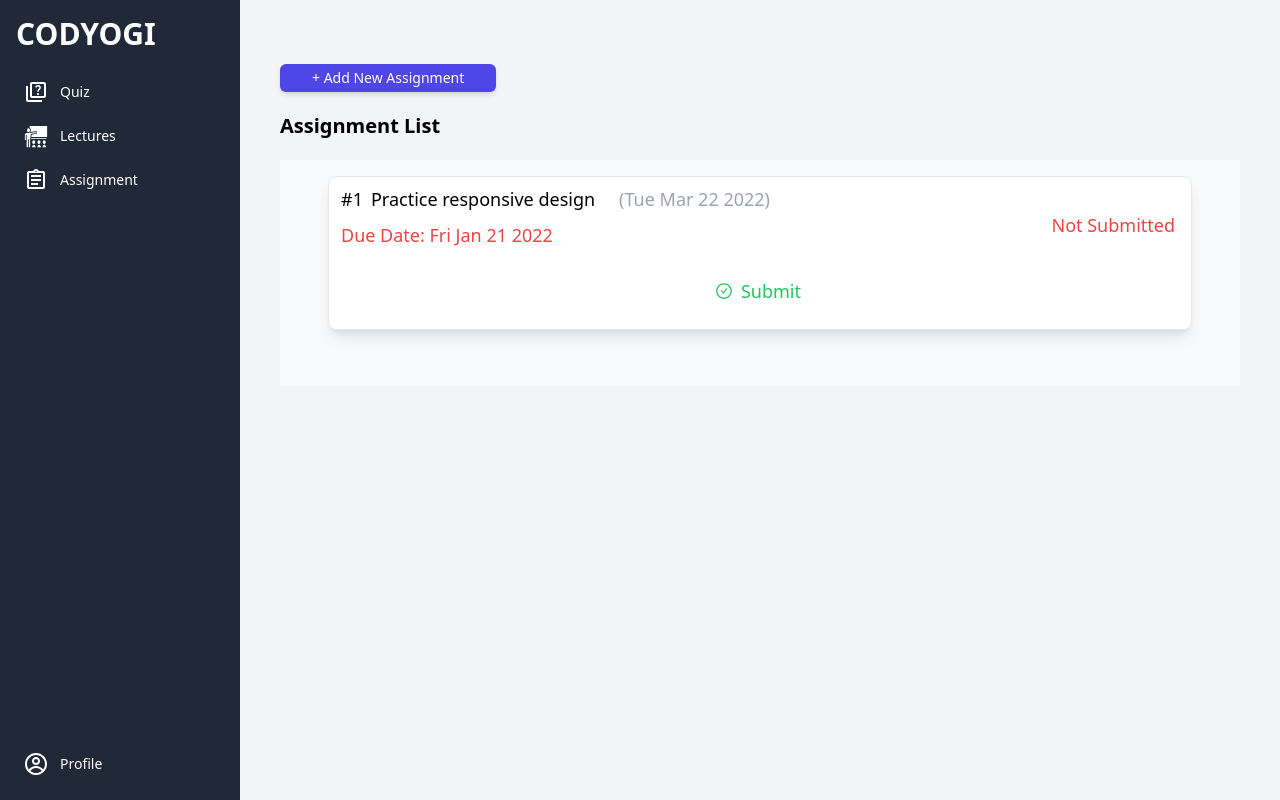
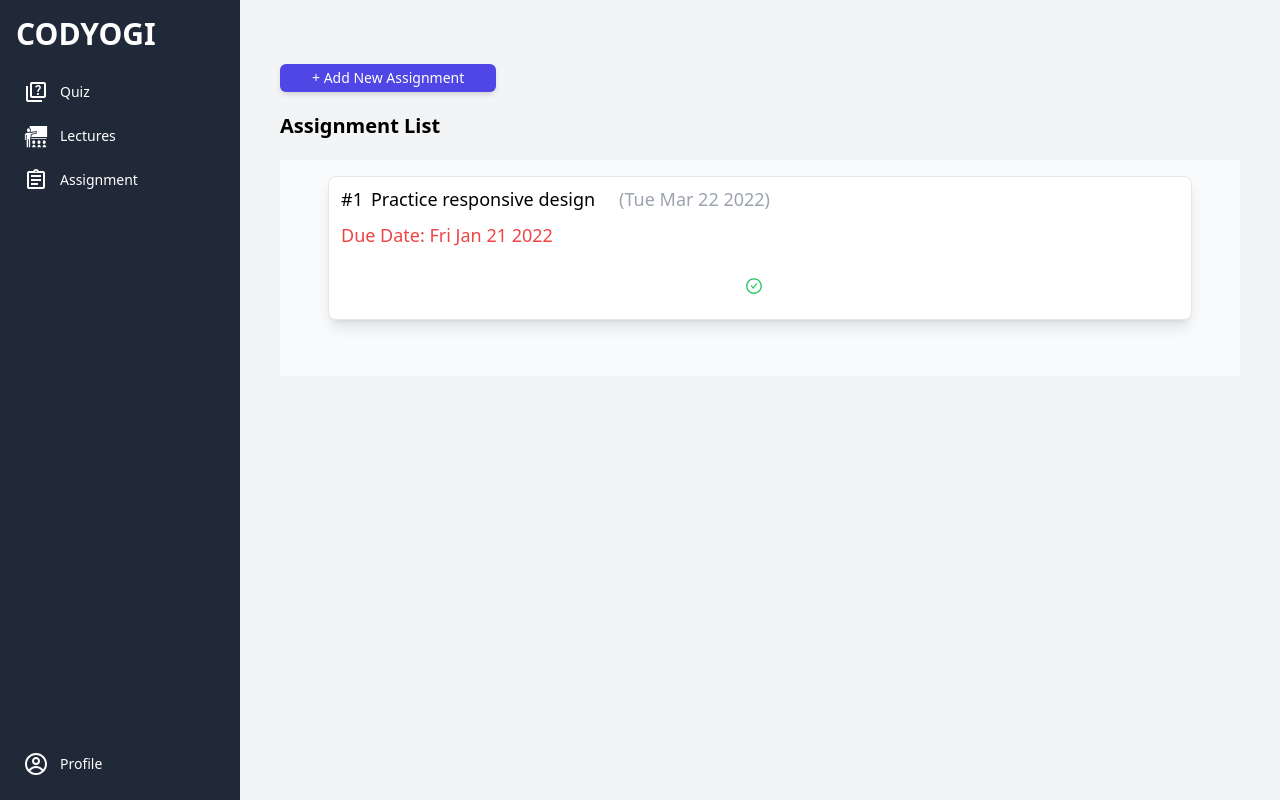
Before and after one commit to PaneruVipin/app.CodeYogi.PaneruVipin, a React (Vite) app: page /assignment in a window 1280 px wide. Built offline with nearby package versions, Linux system fonts and the light colour scheme.

Commit message:
full flexible subbmission

```diff
--- a/src/Assignment.jsx
+++ b/src/Assignment.jsx
@@ -17,10 +17,10 @@ function Assignment(props){
     props.update(submitValue)
     setButtonClick(!buttonClick)
   }
+  console.log(props.link)
   const submitClick=()=>{
     setButtonClick(!buttonClick)
   }
-  const linkgs=JSON.parse(localStorage.getItem('linkList'))
 
   let theme='text-red-500'
   let status='Not Submitted'
@@ -58,14 +58,13 @@ function Assignment(props){
           text-lg'>Due Date: {props.dueDate}</h3>
         <span className=' text-red-500'>{props.letNote}</span>
           </div>
-          <span className={ !submitValue && 'text-red-500'}>
-          <span className={submitValue && 'text-green-500'}>
-        <div className={'text-lg mt-4 '}>{!submitValue && 'Not Submitted'}{submitValue && 'Submitted'}</div></span></span>
+
+        <div className={'text-lg mt-4 '}></div>
        </div>
          </Link>
         <div className='flex mt-3  text-green-500'>
-        <Button grow onClick={submitClick}><AiOutlineCheckCircle/><span className='ml-2'>{!submitValue && 'Submit'}{submitValue && 'Re-Submit'}</span></Button>
-          {submitValue && <a className=' w-full py-4 text-lg grow border-l-2 border-gray-200 text-center text-indigo-500 ' href={props.link}  target='blank'>see your submission</a>}
+        <Button grow onClick={submitClick}><AiOutlineCheckCircle/><span className='ml-2'></span></Button>
+          {props.link && <a className=' w-full py-4 text-lg grow border-l-2 border-gray-200 text-center text-indigo-500 ' href={props.link}  target='blank'>see your submission</a>}
 
           </div>
         </div>
--- a/src/AssignmentPage.jsx
+++ b/src/AssignmentPage.jsx
@@ -51,8 +51,9 @@ function AssignmentPage(){
      setAddAssignment(!addAssignment);
 localStorage.setItem('titleList',JSON.stringify([...titleList,titleValue]));  localStorage.setItem('dueDateList',JSON.stringify([...dueDateList,dueDateValue]));  localStorage.setItem('dateList',JSON.stringify([...dateList,dateValue]));
   }
-  const savelinkList=JSON.parse(localStorage.getItem('linkList')) || []
-const linkList=savelinkList
+  const saveLink=localStorage.getItem('link'+ localStorage.getItem('i')) || '';
+    const [linkList, setLinkList]=React.useState(saveLink)
+
   return(
   <div className='space-y-5'>
     <div className='   space-y-2'>
@@ -66,34 +67,33 @@ const linkList=savelinkList
     <H1 secondry>Assignment List</H1>
     <div className='bg-gray-50 max-w-7xl '>
       <div className='mx-auto max-w-4xl  py-6 pt-4 px-4 pb-8 flex flex-col-reverse' >
-        {getObject(dateList, dueDateList, titleList,linkList)}
+        {getObject(dateList, dueDateList, titleList,setLinkList)}
         </div>
     </div>
   </div>
   );
 }
-function getObject(dateList, dueDateList, titleList,linkList){
+function getObject(dateList, dueDateList, titleList,setLinkList){
 const HTML=[];
-
   for (let i = 0; i < dateList.length; i++) {
-
-    let link='savelinkList';
-    /*localStorage.setItem("lastname", "Smith");
-localStorage.getItem("lastname");*/
   const update=(submitValue)=>{
-       link = submitValue
-    linkList[i]=link
-    console.log(linkList)
-    localStorage.setItem('linkList', JSON.stringify(linkList))
+    setLinkList(submitValue)
+    localStorage.setItem('link'+i,submitValue )
   }
+    localStorage.setItem('i',i)
     const id='#'+(i+1);
    const title=titleList[i];
    const date=dateList[i];
    const dueDate=dueDateList[i];
     const html=
-    <Assignment update={update} link={linkList[i]} to={'/assignment/'+(i+1)+'/details'}  id={id} key={id} title={title} date={date} dueDate={dueDate}></Assignment>;
+    <Assignment update={update} link={localStorage.getItem('link'+i) || ''} to={'/assignment/'+(i+1)+'/details'}  id={id} key={id} title={title} date={date} dueDate={dueDate}></Assignment>;
     HTML.push(html)
   }
   return HTML;
 }
 export default AssignmentPage;
+
+
+
+ /*localStorage.setItem("lastname", "Smith");
+localStorage.getItem("lastname");*/
--- a/src/LecturePage.jsx
+++ b/src/LecturePage.jsx
@@ -12,7 +12,7 @@ function LecturePage(){
   const [topiksValue, setTopiksValue]=React.useState('')
   const [linkValue, setLinkValue]=React.useState('')
 
-   const saveLinkList = JSON.parse(localStorage.getItem('linkList')) || ['https://google.com'];
+   const saveLinkList = JSON.parse(localStorage.getItem('lectureLinkList')) || ['https://google.com'];
   const saveDateList = JSON.parse(localStorage.getItem('LectureDateList')) || ['Tue Mar 22 2022'];
   const saveDurationList = JSON.parse(localStorage.getItem('durationList')) || ['03:35:42'];
   const saveDiscriptionList = JSON.parse(localStorage.getItem('discriptionList')) || ['इस लेक्चर को देखने के बाद Assignment 35 करें।'];
@@ -60,7 +60,7 @@ function LecturePage(){
      setShowAdminForm(!showAdminForm);
      setAddLecture(!addLecture);
      localStorage.setItem('durationList',JSON.stringify([...durationList,durationValue]));  localStorage.setItem('discriptionList',JSON.stringify([...discriptionList,discriptionValue]));  localStorage.setItem('LectureDateList',JSON.stringify([...dateList,dateValue])); localStorage.setItem('topiksList',JSON.stringify([...topiksList,topiksValue]));
-localStorage.setItem('linkList',JSON.stringify([...linkList, linkValue]));
+localStorage.setItem('lectureLinkList',JSON.stringify([...linkList, linkValue]));
   }
   return(
     <div className='space-y-5'>
```
